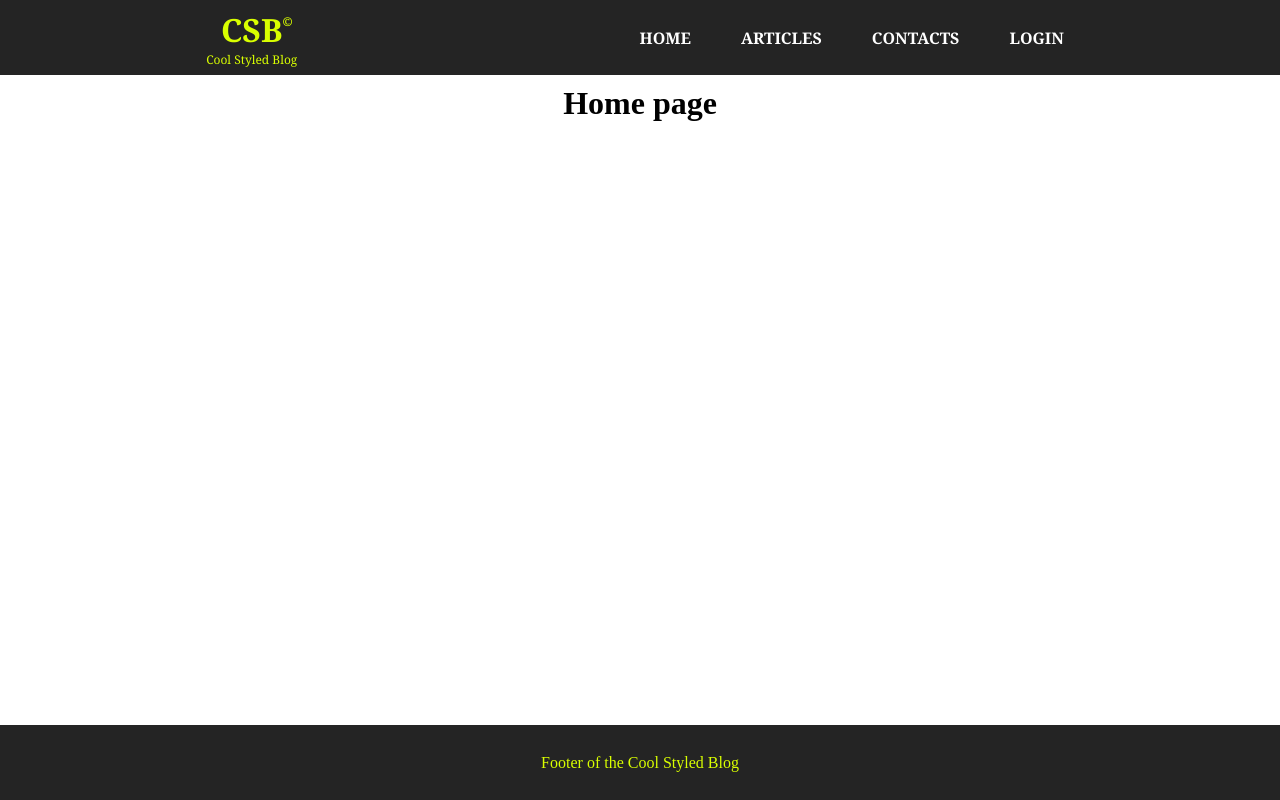
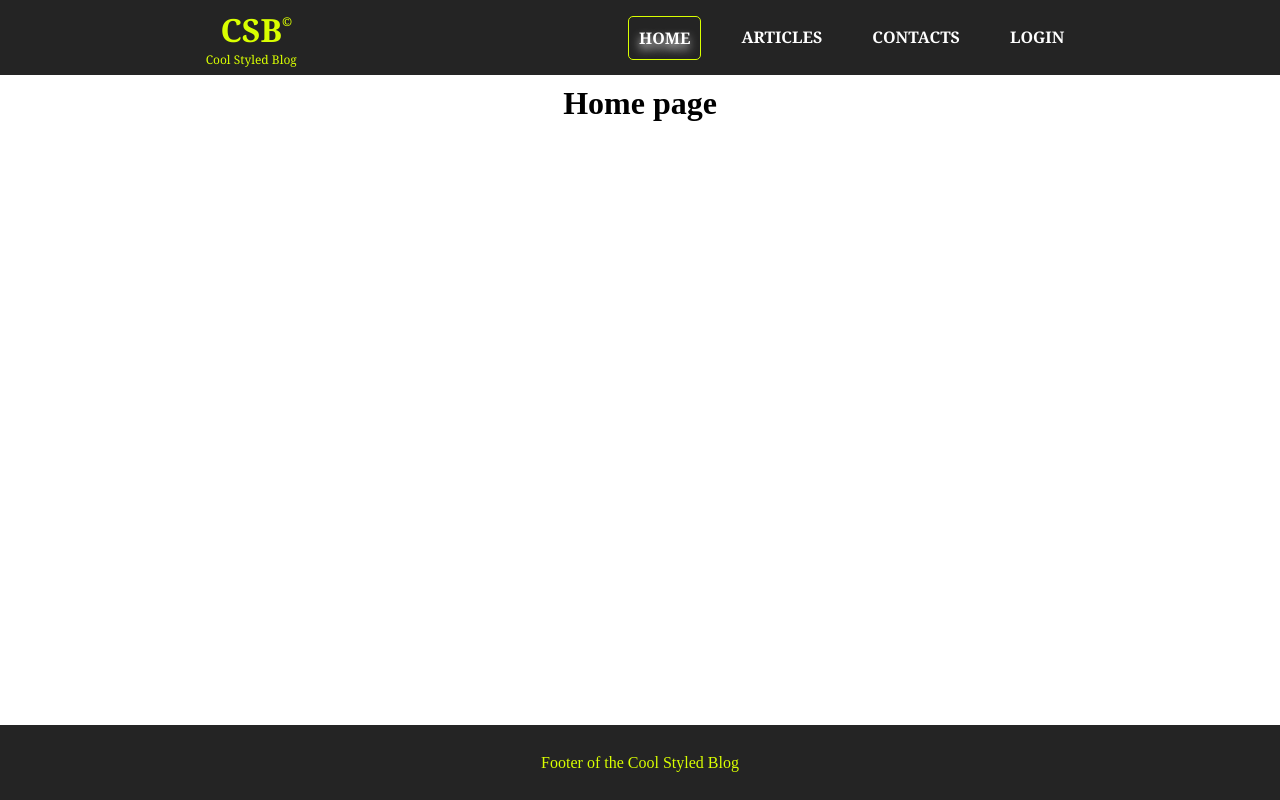
Before and after one commit to seniorua/blog_page, a React (Vite) app: page / in a window 1280 px wide. Built offline with nearby package versions, Linux system fonts and the light colour scheme.

Commit message:
first_step

```diff
--- a/src/conponents/LinkNav.jsx
+++ b/src/conponents/LinkNav.jsx
@@ -1,11 +1,14 @@
-import { Link } from "react-router-dom";
+import { Link, NavLink } from "react-router-dom";
 
 export const LinkNav = ({ name, href }) => {
   console.log('LinkNav rendering')
 
   return (
-    <Link className="link-nav" to={href}>
+    <NavLink className={(isActive) => {
+      console.log(isActive);
+      return isActive.isActive ? "link-nav active border" : "link-nav";
+    }} to={href}>
       {name}
-    </Link>
+    </NavLink>
   );
 };
--- a/src/index.css
+++ b/src/index.css
@@ -69,11 +69,20 @@ header {
   color: rgb(217, 255, 0);
   text-shadow: 0 5px 10px white;
 }
-.link-nav:active {
+/* .link-nav:active {
   color: rgb(182, 42, 42);
   text-shadow: none;
 
+} */
+.link-nav.active {
+  /* color: rgb(217, 255, 0); */
+  text-shadow: 0 5px 10px white;
 }
+.border {
+  border: 1px solid rgb(217, 255, 0);
+  border-radius: 5px;
+}
+
 
 main {
   display: flex;
```
Also changed, not shown: src/App.jsx (line endings or trailing spaces).
